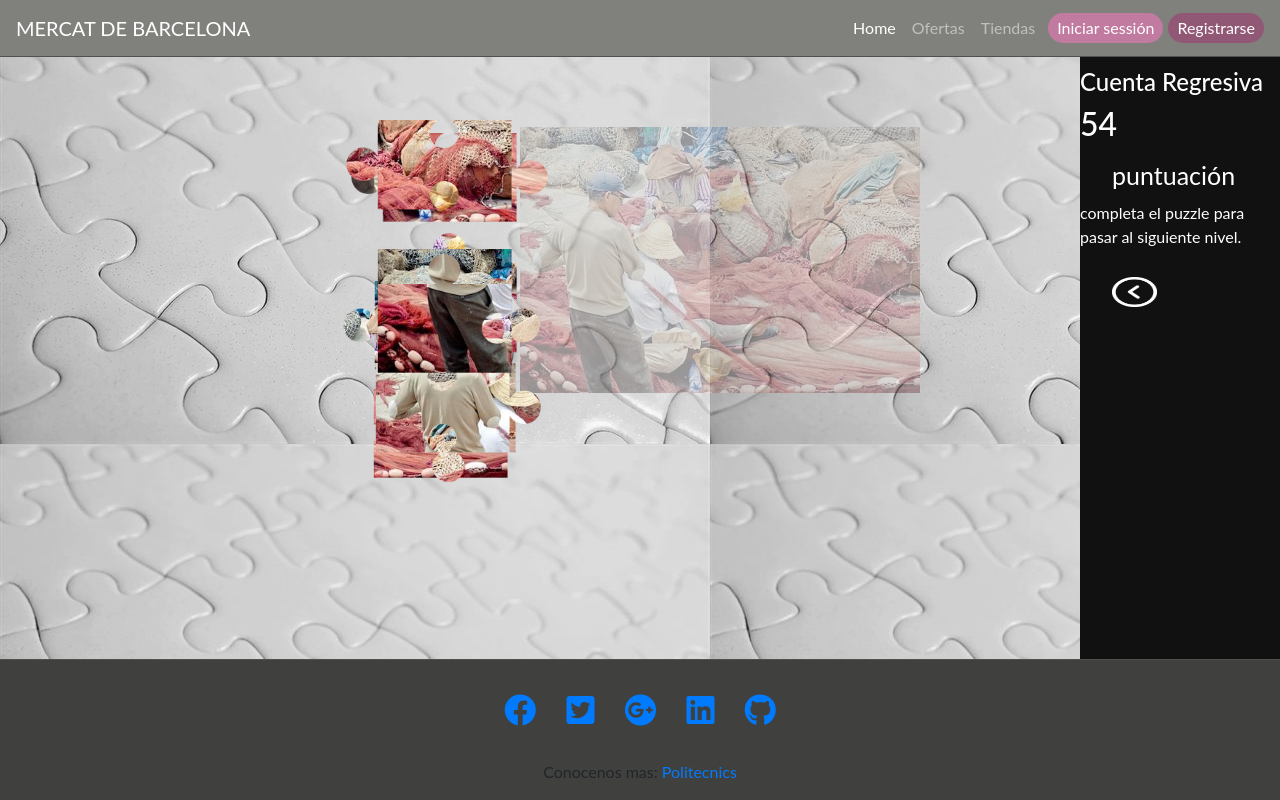
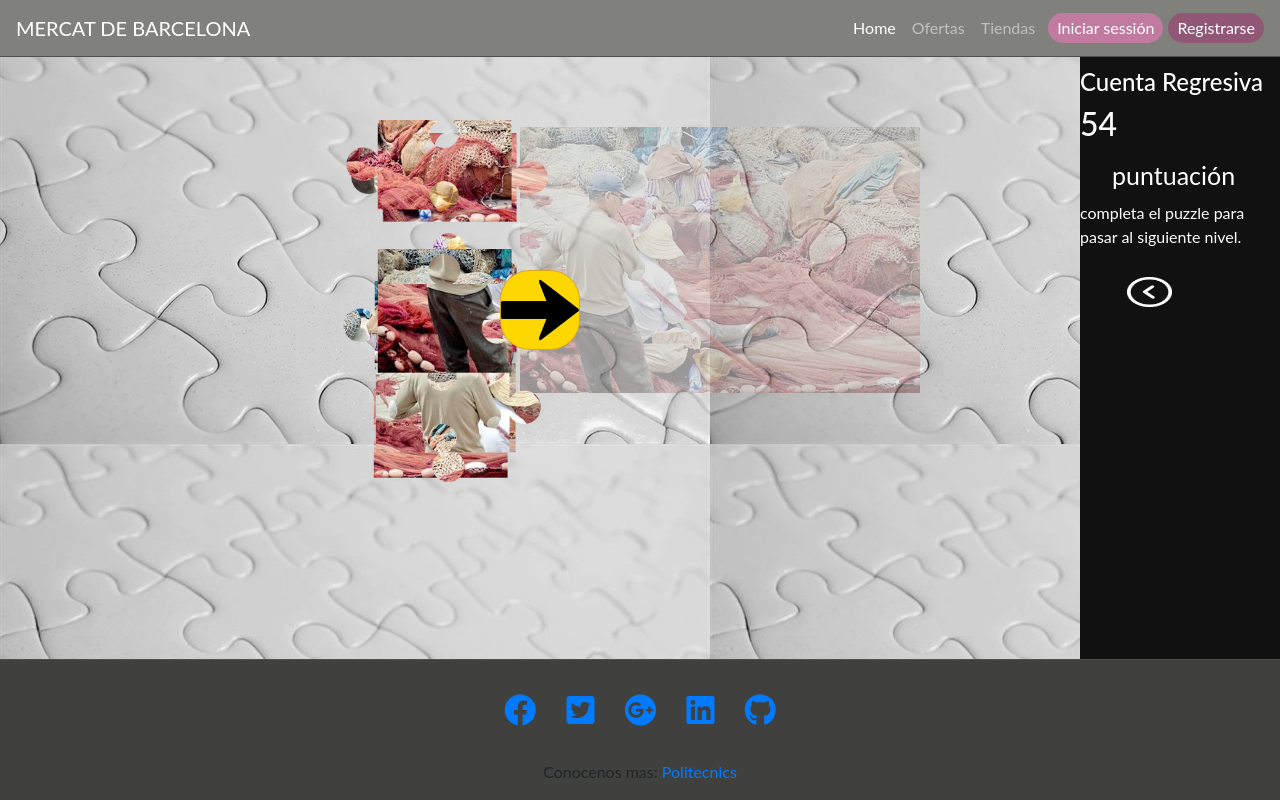
Before and after one commit to ericfernandez37/Projecte.github.io, a PHP site: page /Juegos/rompecabezas.php in a window 1280 px wide. Run offline with PHP 8.4, Linux system fonts and the light colour scheme.

Commit message:
introduccion flecha - rompecabezas

```diff
--- a/Juegos/rompecabezas.php
+++ b/Juegos/rompecabezas.php
@@ -53,9 +53,9 @@
               </p>
             </div>
 
-            <a href="../landingpage.php"><img src="Imagenes_puzzle/regresar.png" height="30" width="45" alt="Botón"></a>
-            <button type="button" id="siguiente" class="border 1px"></button>
-
+            <div id="botonfondo" class="container">
+              <a href="../landingpage.php"><img src="Imagenes_puzzle/regresar.png" height="30" width="45" alt="Botón"></a>
+            </div>
           </div>
 
 
@@ -76,6 +76,12 @@
         <div class="ganador">
 
         </div>
+
+        <br>
+
+
+        <button type="button" id="siguiente" class="border 2px"></button>
+
 
         <audio id="win" src="media/victoria.mp3"></audio>
 
--- a/Juegos/script_rompecabezas.js
+++ b/Juegos/script_rompecabezas.js
@@ -144,8 +144,9 @@ function victoria(){
 	}
 }
 
-siguiente.addEventListener ("click", function(){
-
-	window.location.href = "";
+siguiente.addEventListener ("click", function(){ //funcion para pasar a siguiente juego
+	juego = false;
+	siguiente.style.visibility = "hidden";
+	window.location.href = "../enigmaMarc.php";
 
 })
--- a/Juegos/styles/cssrompecabezas.css
+++ b/Juegos/styles/cssrompecabezas.css
@@ -67,7 +67,7 @@ body {
   background-position: center;
   border-color: goldenrod !important;
   position: absolute;
-  left: 489px;
+  left: 500px;
   height: 80px;
   width: 80px;
   top: 270px;
```
